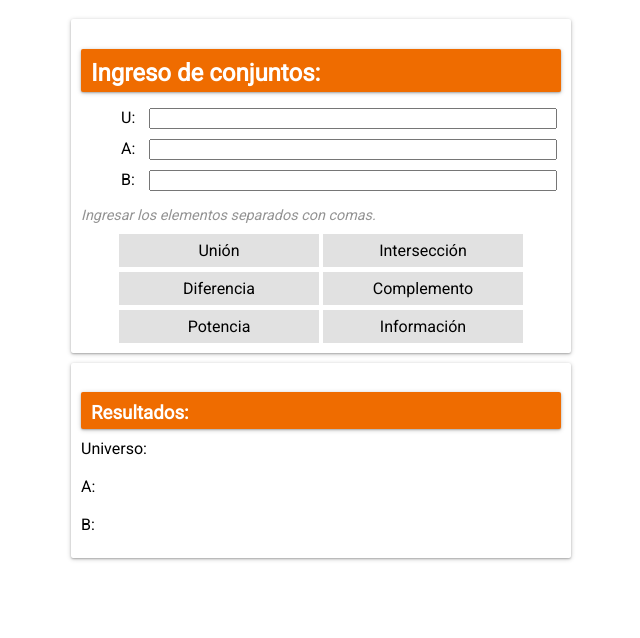
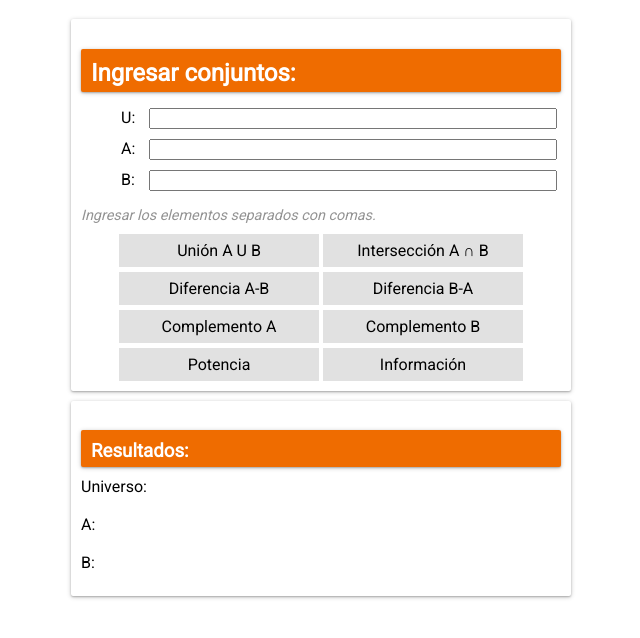
Before and after one commit to franspaco/DiscreteMathsFinal, a plain HTML site: page index.html in a window 1280 px wide. Shown: the part 100-738 px from the top of the page, without its empty margins (319-959 px from the left). Drawn offline with Linux system fonts and the light colour scheme.

Commit message:
New Buttons and tags

```diff
--- a/index.html
+++ b/index.html
@@ -12,7 +12,7 @@
 <body>
   <h1 id="heading">Proyecto final Matemáticas discretas</h1>
   <div class="content-box">
-    <h2 class="content-box boxTitle">Ingreso de conjuntos:</h2>
+    <h2 class="content-box boxTitle">Ingresar conjuntos:</h2>
     <form action="" id="inData">
       <ul id="input">
         <li>U: <input class="textIn" type="text" id="universo"></li>
@@ -21,10 +21,12 @@
       </ul>
       <p class="note">Ingresar los elementos separados con comas.</p>
       <div style="text-align: center;" class="noselect">
-        <p class="hvr-underline-from-center noselect enter" onclick="main('Unión')">Unión</p>
-        <p class="hvr-underline-from-center noselect enter" onclick="main('Intersección')">Intersección</p>
-        <p class="hvr-underline-from-center noselect enter" onclick="main('Diferencia')">Diferencia</p>
-        <p class="hvr-underline-from-center noselect enter" onclick="main('Complemento')">Complemento</p>
+        <p class="hvr-underline-from-center noselect enter" onclick="main('Unión')">Unión A U B</p>
+        <p class="hvr-underline-from-center noselect enter" onclick="main('Intersección')">Intersección A ∩ B</p>
+        <p class="hvr-underline-from-center noselect enter" onclick="main('Diferencia A-B')">Diferencia A-B</p>
+        <p class="hvr-underline-from-center noselect enter" onclick="main('Diferencia B-A')">Diferencia B-A</p>
+        <p class="hvr-underline-from-center noselect enter" onclick="main('Complemento A')">Complemento A</p>
+        <p class="hvr-underline-from-center noselect enter" onclick="main('Complemento B')">Complemento B</p>
         <p class="hvr-underline-from-center noselect enter" onclick="main('Potencia')">Potencia</p>
         <a class="hvr-underline-from-center noselect enter link" href="https://github.com/franspaco/DiscreteMathsFinal" target="_blank">Información</a>
       </div>
--- a/main.js
+++ b/main.js
@@ -42,16 +42,17 @@ function main(s){
   var oper = document.getElementById("operation");
   var res = document.getElementById("res");
 
-  oper.innerHTML = s;
+  uOut.innerHTML = "{ " + un + "}";
+  aOut.innerHTML = "{ " + ca + "}";
+  bOut.innerHTML = "{ " + cb + "}";
+  oper.innerHTML = s + ":";
 
   var valid =unvalindInput(un, ca, cb);
   if(valid != "true"){
     errP.innerHTML = valid;
-    return;
+    return 0;
   }else{
     errP.innerHTML = "";
   }
-  uOut.innerHTML = un;
-  aOut.innerHTML = ca;
-  bOut.innerHTML = cb;
+
 }
```
